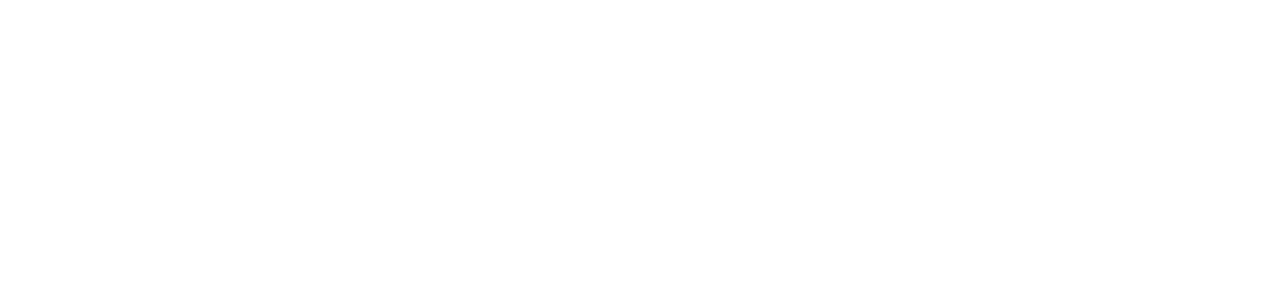
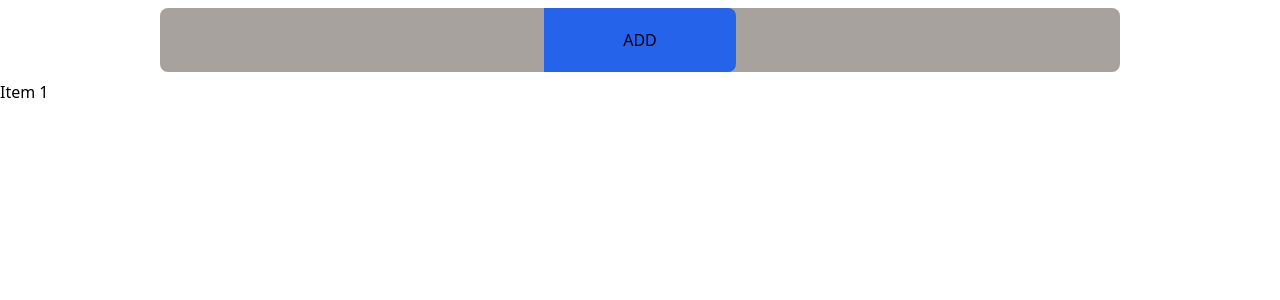
Before and after one commit to sepide-rezzayi/TodoApp, a React (Vite) app in the folder TodoApp/: page / in a window 1280 px wide. Shown: the top 300 px of the page. Built offline with nearby package versions, Linux system fonts and the light colour scheme.

Commit message:
create components

```diff
--- a/TodoApp/src/App.jsx
+++ b/TodoApp/src/App.jsx
@@ -1 +1,9 @@
-export default function App() {}
+import TodoApp from "./Components/TodoApp";
+
+export default function App() {
+  return (
+    <div>
+      <TodoApp />
+    </div>
+  );
+}
--- /dev/null
+++ b/TodoApp/src/Components/InputItem.jsx
@@ -0,0 +1,13 @@
+export default function InputItem() {
+  return (
+    <div className="flex justify-center items-center mx-auto w-full h-[10vh] relative ">
+      <input
+        type="text"
+        className="rounded-lg  w-[75%] h-[8vh] bg-stone-400 absolute "
+      />
+      <button className="bg-blue-600 w-[15%]  h-[8vh] uppercase z-10 absolute righ-[25%] rounded-r-lg ">
+        add
+      </button>
+    </div>
+  );
+}
--- /dev/null
+++ b/TodoApp/src/Components/TodoApp.jsx
@@ -0,0 +1,11 @@
+import InputItem from "./InputItem";
+import Todolist from "./Todolist";
+
+export default function TodoApp() {
+  return (
+    <div className="">
+      <InputItem />
+      <Todolist />
+    </div>
+  );
+}
--- /dev/null
+++ b/TodoApp/src/Components/TodoItem.jsx
@@ -0,0 +1,9 @@
+export default function TodoItem() {
+  return (
+    <>
+      <ul>
+        <li>Item 1</li>
+      </ul>
+    </>
+  );
+}
--- /dev/null
+++ b/TodoApp/src/Components/Todolist.jsx
@@ -0,0 +1,9 @@
+import TodoItem from "./TodoItem";
+
+export default function Todolist() {
+  return (
+    <div className="">
+      <TodoItem />
+    </div>
+  );
+}
```
